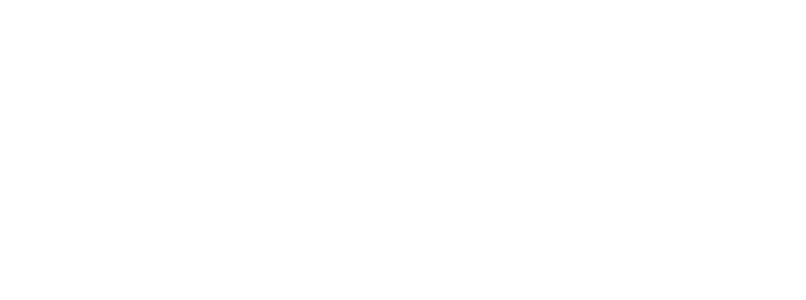
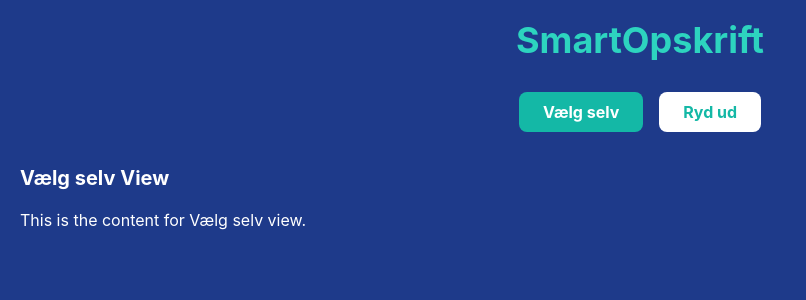
Before and after one commit to Breelef/SmartMad, a React (Create React App) app in the folder client/smartmad/: page /udfyld-til-opskrift in a window 1280 px wide. Before the commit this address had no page. Shown: the top 300 px of the page, without its empty margins (0-806 px from the left). Built offline with nearby package versions, Linux system fonts and the light colour scheme; sample sign-in values are in the browser's storage.

Commit message:
New page

```diff
--- a/client/smartmad/src/App.js
+++ b/client/smartmad/src/App.js
@@ -4,12 +4,18 @@
 import {ProtectedRoute} from "./components/protected_routes.js";
 import {FindOpskriftPage} from "./pages/find_opskrift_page.js";
 import {LoginPage} from "./pages/login_page.js";
+import {UdfyldTilOpskrift} from "./pages/udfyld_til_opskrift.js";
 
 function App() {
   return (
     <Router>
       <Routes>
         <Route path="/login" element={<LoginPage />} />
+        <Route path="/udfyld-til-opskrift" element={
+          <ProtectedRoute>
+            <UdfyldTilOpskrift />
+          </ProtectedRoute>
+          } />
         <Route
           path="/find-opskrift"
           element={
--- a/client/smartmad/src/pages/login_page.js
+++ b/client/smartmad/src/pages/login_page.js
@@ -12,7 +12,7 @@
 
         if (username === "admin" && password === "admin") {
             localStorage.setItem("token", "fake-token");
-            navigate("/find-opskrift");
+            navigate("/udfyld-til-opskrift");
         } else {
             alert("Forkert brugernavn eller password");
         }
--- /dev/null
+++ b/client/smartmad/src/pages/udfyld_til_opskrift.js
@@ -0,0 +1,56 @@
+import { useState } from "react";
+
+export const UdfyldTilOpskrift = () => {
+    const [view, setView] = useState('self');
+
+    const handleVælgSelvClick = () => setView('self');
+    const handleRydUdClick = () => setView('clear');
+
+    return (
+        <div className="min-h-screen bg-blue-900 text-white p-5">
+          {/* Header Section */}
+          <h1 className="text-4xl font-bold text-teal-400 mb-8 text-center">SmartOpskrift</h1>
+
+          {/* Top Buttons */}
+          <div className="flex justify-center space-x-4 mb-8">
+            <button
+              className={`px-6 py-2 rounded-lg font-bold ${view === 'self' ? 'bg-teal-500 text-white' : 'bg-white text-teal-500'}`}
+              onClick={handleVælgSelvClick}
+            >
+              Vælg selv
+            </button>
+            <button
+              className={`px-6 py-2 rounded-lg font-bold ${view === 'clear' ? 'bg-teal-500 text-white' : 'bg-white text-teal-500'}`}
+              onClick={handleRydUdClick}
+            >
+              Ryd ud
+            </button>
+          </div>
+
+          {/* Conditional Rendering based on the view */}
+          {view === 'self' ? <VælgSelvView /> : <RydUdView />}
+        </div>
+      );
+    };
+
+    // "Vælg selv" View
+    const VælgSelvView = () => {
+      return (
+        <div>
+          <h2 className="text-xl font-bold mb-4">Vælg selv View</h2>
+          <p>This is the content for Vælg selv view.</p>
+          {/* Add form sections or dropdowns here for the "Vælg selv" view */}
+        </div>
+      );
+    };
+
+    // "Ryd ud" View
+    const RydUdView = () => {
+      return (
+        <div>
+          <h2 className="text-xl font-bold mb-4">Ryd ud View</h2>
+          <p>This is the content for Ryd ud view.</p>
+          {/* Add a clear functionality or reset logic here for the "Ryd ud" view */}
+        </div>
+      );
+    };
```
